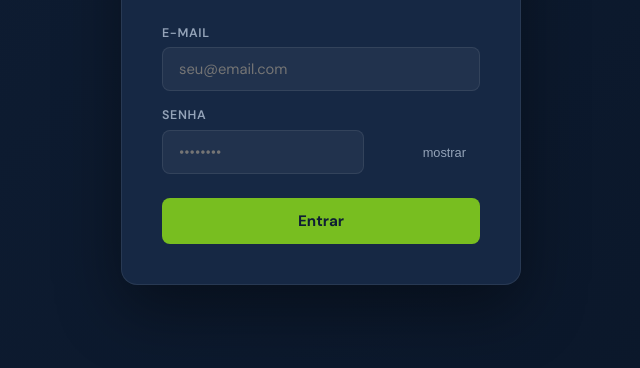
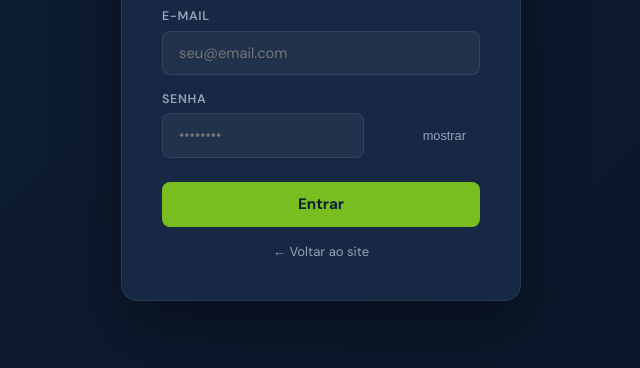
Before and after one commit to dlsn-dlsn/SiteAltusmed, a plain HTML site: page restrito.html in a window 1280 px wide. Shown: the part 344-712 px from the top of the page, without its empty margins (319-959 px from the left). Drawn offline with nearby package versions, Linux system fonts and the light colour scheme.

Commit message:
feat: link voltar ao site na tela de login

```diff
--- a/restrito.html
+++ b/restrito.html
@@ -446,6 +446,8 @@
       </div>
     </div>
     <button class="btn-login" id="btn-login" onclick="fazerLogin()">Entrar</button>
+    <a href="/" style="display:block;text-align:center;margin-top:1rem;font-size:.82rem;color:var(--text-m);text-decoration:none;transition:color .2s;"
+      onmouseover="this.style.color='var(--text)'" onmouseout="this.style.color='var(--text-m)'">← Voltar ao site</a>
   </div>
 </div>
 
```
